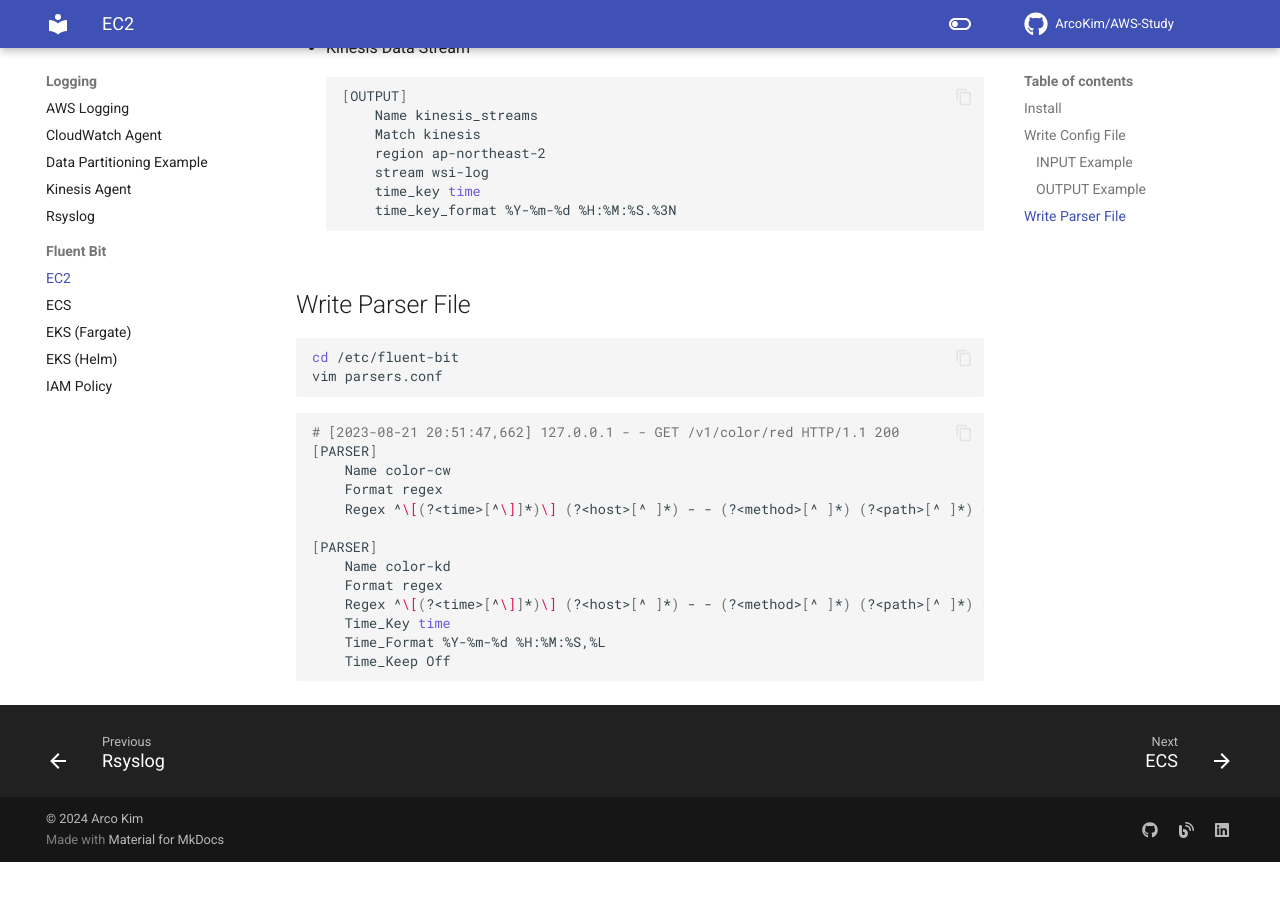
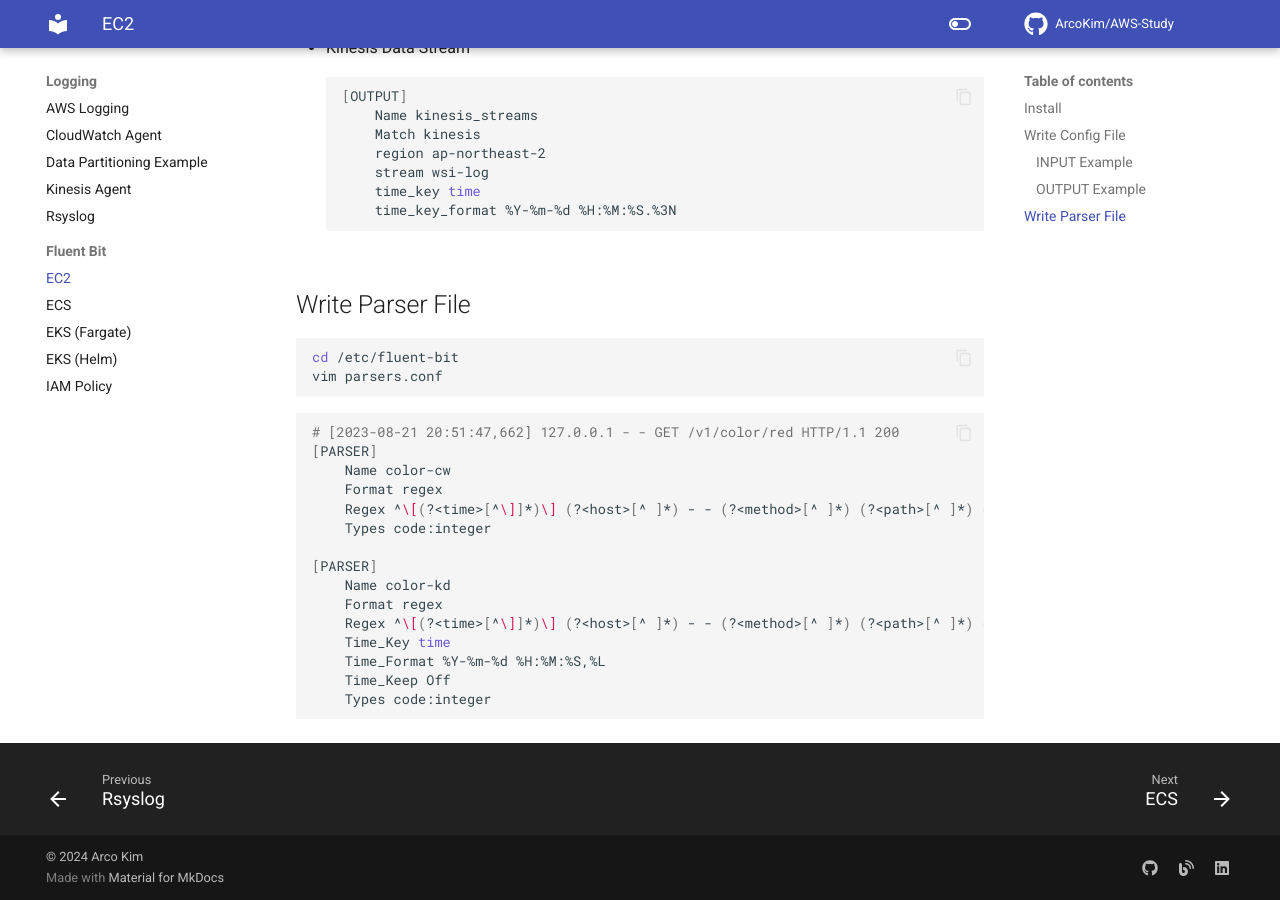
Before and after one commit to ArcoKim/AWS-Study, an MkDocs documentation site: the page built from docs/Logging/Fluent-Bit/EC2.md, in a window 1280 px wide and 900 px high, scrolled down 1127 px. Built offline with MkDocs 1.6.1 and Material for MkDocs 9.7.7, drawn with Linux system fonts in a browser that asks for light colours; comment, search, counter and statistics services are not loaded; before the commit the page ends 1989 px from its top, so only the background shows below that.

Commit message:
24.03.14 : fluent-bit integer update

````diff
--- a/docs/Logging/Fluent-Bit/EC2.md
+++ b/docs/Logging/Fluent-Bit/EC2.md
@@ -59,6 +59,7 @@ vim parsers.conf
     Name color-cw
     Format regex
     Regex ^\[(?<time>[^\]]*)\] (?<host>[^ ]*) - - (?<method>[^ ]*) (?<path>[^ ]*) (?<HTTP>[^ ]*) (?<code>[^ ]*)
+    Types code:integer
 
 [PARSER]
     Name color-kd
@@ -67,4 +68,5 @@ vim parsers.conf
     Time_Key time
     Time_Format %Y-%m-%d %H:%M:%S,%L
     Time_Keep Off
+    Types code:integer
 ```
````
